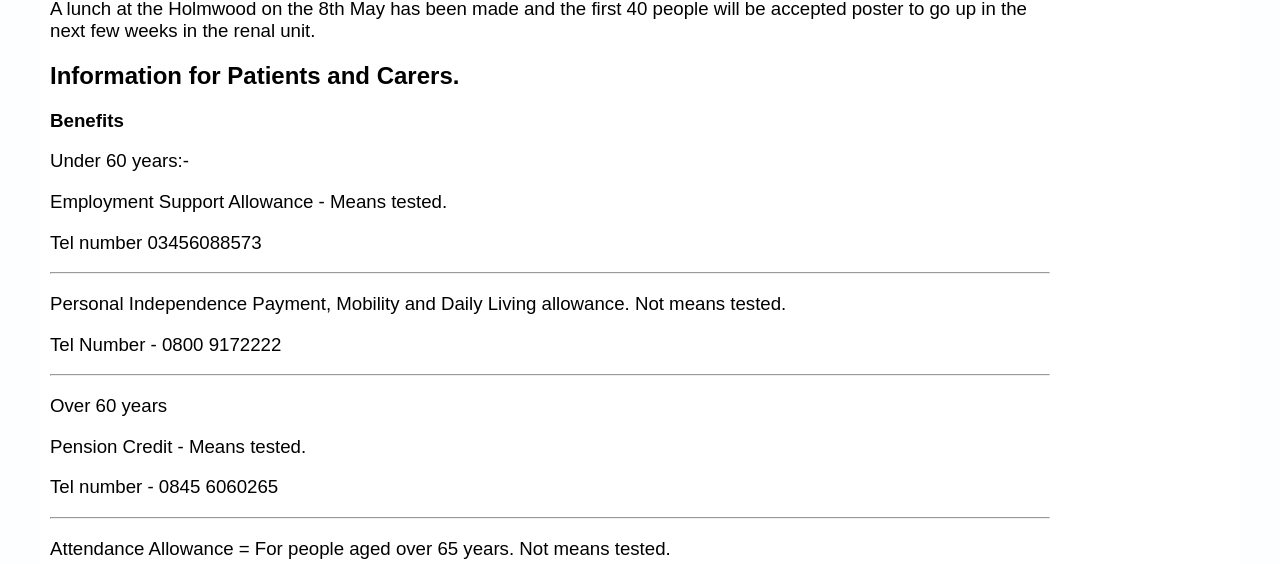
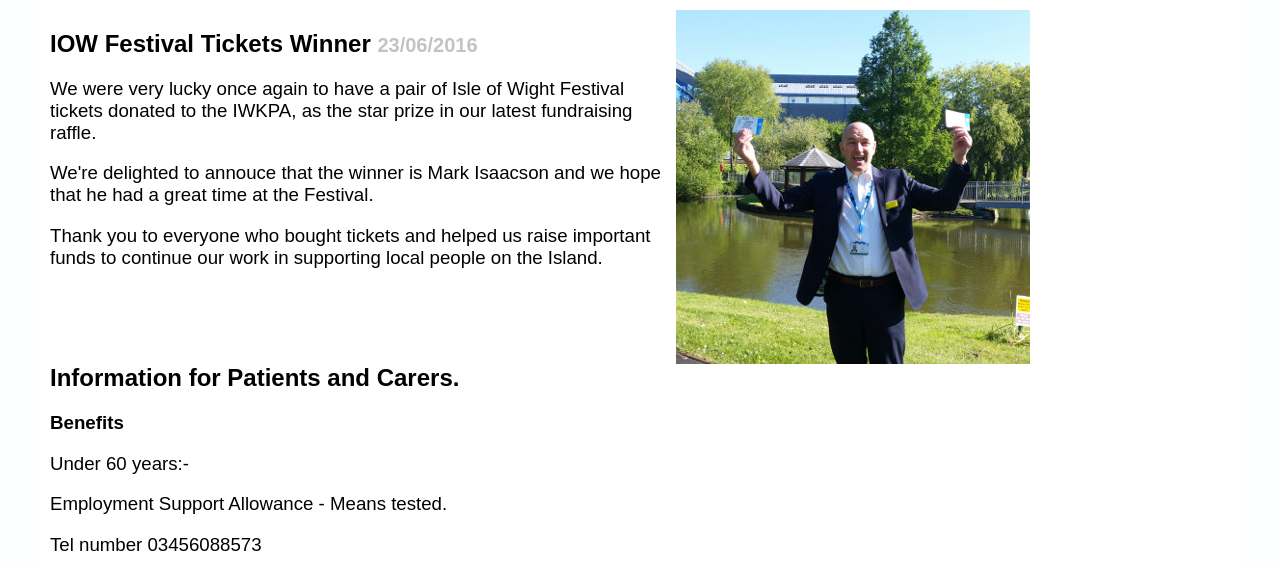
Before and after one commit to mcapewell/iwkpa, a plain HTML site: page news.html in a window 1280 px wide. Shown: the part 543-1107 px from the top of the page. Drawn offline with Linux system fonts and the light colour scheme.

Commit message:
Added IOW Festival tickets news story

```diff
--- a/news.html
+++ b/news.html
@@ -22,8 +22,15 @@
       <hr/>
     </div>
     <div class="newcontent">
-      <h2>Forthcoming events</h2>
-      <p>A lunch at the Holmwood on the 8th May has been made and the first 40 people will be accepted poster to go up in the next few weeks in the renal unit.</p>
+      <h1>NEWS</h1>
+      <div style="float: left;">
+        <img src="images/mark_isaacson.jpg" style="float: right; margin-right: 20px;" />
+        <h2>IOW Festival Tickets Winner <small style="color: #c3c3c3">23/06/2016</small></h2>
+        <p>We were very lucky once again to have a pair of Isle of Wight Festival tickets donated to the IWKPA, as the star prize in our latest fundraising raffle.</p>
+        <p>We're delighted to annouce that the winner is Mark Isaacson and we hope that he had a great time at the Festival. </p>
+        <p>Thank you to everyone who bought tickets and helped us raise important funds to continue our work in supporting local people on the Island.</p>
+      </div>
+      <div stlye="clear: both;">
       <h2>Information for Patients and Carers.</h2>
       <h3>Benefits</h3>
       <p>Under 60 years:-</p>
@@ -53,6 +60,7 @@
       <p>Freedom have a list of several holiday destinations that take the EH1C card and others where you have to pay.</p>
       <p>Any help we can give please get in touch with us via the IWKPA and Happy Holidays.</p>
       <p>Joan and Alex Bailey.</p>
+      </div>
     </div>
     <div class="sidebar2"></div>
     <div class="footer"></div>
```
Also changed, not shown: images/mark_isaacson.jpg (added).
